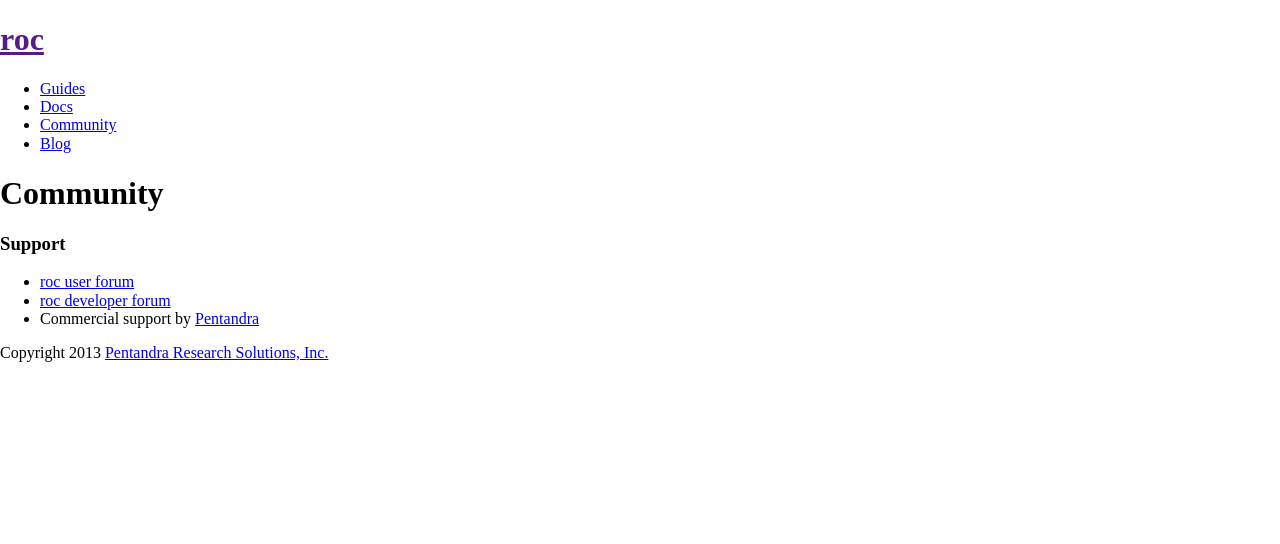
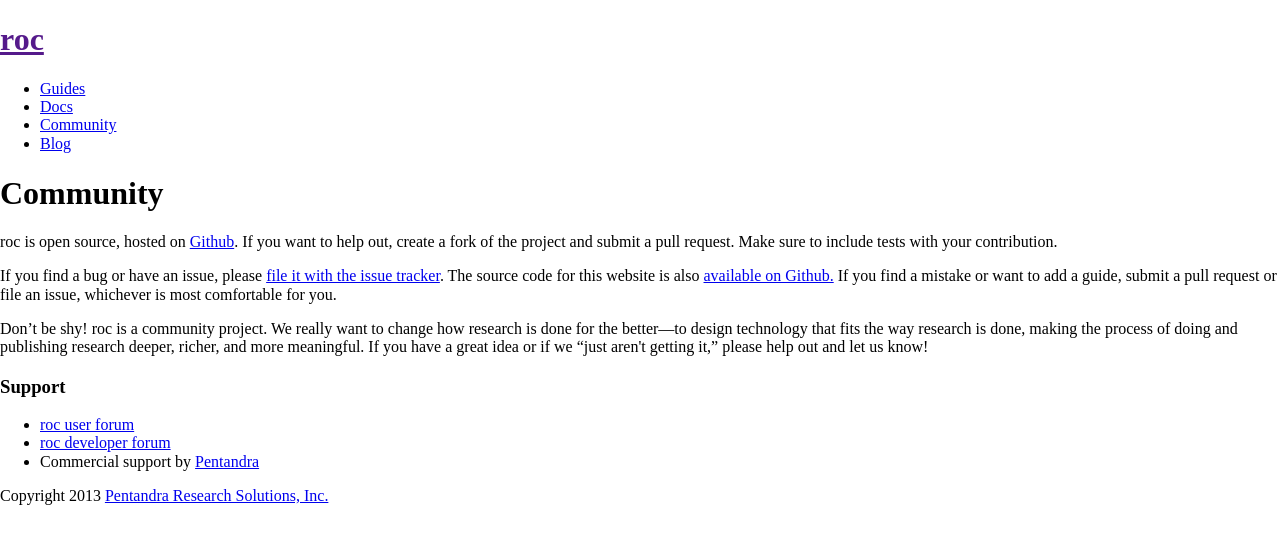
Before and after one commit to pentandra/roc, a Jekyll site: the page built from community/index.html, in a window 1280 px wide. Shown: the top 544 px of the page. Built offline with Jekyll 4.4.1, drawn with Linux system fonts in a browser that asks for light colours; nearby versions of some CDN libraries; library files that are not in the unit come from our copies.

Commit message:
Added info about the community expectations

```diff
--- a/community/index.html
+++ b/community/index.html
@@ -5,6 +5,21 @@ layout: default
                   <header>
                     <h1>Community</h1>
                   </header>
+                  <p>
+
+                    roc is open source, hosted on <a href="https://github.com/pentandra/roc">Github</a>. If you want to help out, create a fork of the project and submit a pull request. Make sure to include tests with your contribution.
+
+                  </p>
+                  <p>
+
+                    If you find a bug or have an issue, please <a href="https://github.com/pentandra/roc/issues">file it with the issue tracker</a>. The source code for this website is also <a href="https://github.com/pentandra/roc/tree/gh-pages">available on Github.</a> If you find a mistake or want to add a guide, submit a pull request or file an issue, whichever is most comfortable for you.
+
+                  </p>
+                  <p>
+
+                    Don’t be shy! roc is a community project. We really want to change how research is done for the better—to design technology that fits the way research is done, making the process of doing and publishing research deeper, richer, and more meaningful. If you have a great idea or if we “just aren't getting it,” please help out and let us know!
+
+                  </p>
                 </article>
                 <aside>
                   <h3>Support</h3>
```
